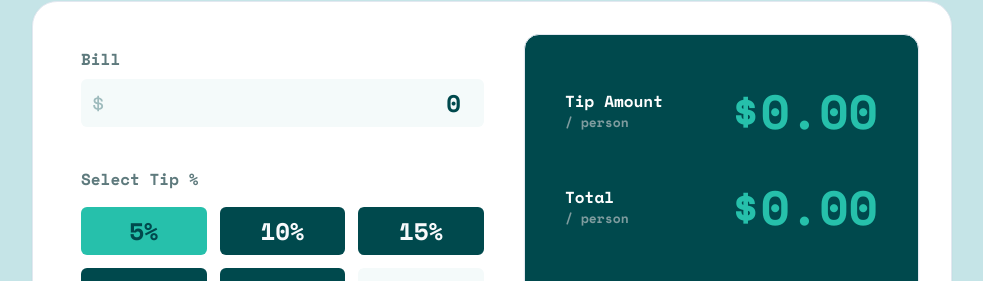
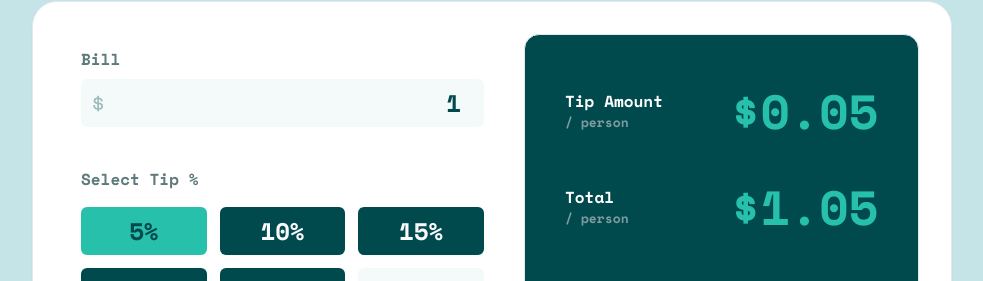
Before and after one commit to robcrock/tip-calculator, a Next.js app: page / in a window 1280 px wide. Shown: the part 217-498 px from the top of the page, without its empty margins (148-1131 px from the left). Built offline with nearby package versions, Linux system fonts and the light colour scheme.

Commit message:
Some form validation in place.

```diff
--- a/src/app/page.tsx
+++ b/src/app/page.tsx
@@ -26,9 +26,12 @@ import Person from "@/components/icons/person";
 import Logo from "@/components/icons/logo";
 
 const formSchema = z.object({
-  bill: z.string(),
-  "tip-percent": z.string(),
-  "number-of-people": z.string(),
+  bill: z.coerce.number().gte(0, { message: "Can't be negative" }),
+  "tip-percent": z.coerce.number().gte(0),
+  "number-of-people": z.coerce
+    .number()
+    .int()
+    .min(1, { message: "Can't be zero" }),
 });
 
 const formatter = new Intl.NumberFormat("en-US", {
@@ -38,17 +41,13 @@ const formatter = new Intl.NumberFormat("en-US", {
 });
 
 export default function Home() {
-  // const [bill, setBill] = useState(0);
-  // const [tipPercent, setTipPercent] = useState(0);
-  // const [numberOfPeople, setNumberOfPeople] = useState(0);
-
   // 1. Define your form.
   const form = useForm<z.infer<typeof formSchema>>({
     resolver: zodResolver(formSchema),
     defaultValues: {
-      bill: "0",
-      "tip-percent": "0.05",
-      "number-of-people": "1",
+      bill: 1,
+      "tip-percent": 0.05,
+      "number-of-people": 1,
     },
   });
 
@@ -60,16 +59,11 @@ export default function Home() {
 
   // 2. Define a submit handler.
   function onSubmit(values: z.infer<typeof formSchema>) {
-    console.log("fired");
-    console.log(values);
-    // Do something with the form values.
-    // ✅ This will be type-safe and validated.
-    // setBill(parseFloat(values.bill));
-    // setTipPercent(parseFloat(values["tip-percent"]));
-    // setNumberOfPeople(parseFloat(values["number-of-people"]));
+    console.log({ values });
     form.reset({});
-    // setIsSubmitSuccessful(true);
   }
+
+  console.log({ tipPercent });
 
   return (
     <main className="flex h-full min-h-screen flex-col items-center bg-light-grayish-cyan pb-8">
@@ -91,9 +85,12 @@ export default function Home() {
                   name="bill"
                   render={({ field }) => (
                     <FormItem className="space-y-2">
+                      <div className="flex justify-between">
                         <FormLabel className="text-[16px] font-bold text-dark-grayish-cyan">
                           Bill
                         </FormLabel>
+                        <FormMessage />
+                      </div>
                       <FormControl className="h-12 text-2xl font-bold">
                         <Input
                           className="pr-2"
@@ -105,7 +102,6 @@ export default function Home() {
                           {...field}
                         />
                       </FormControl>
-                      <FormMessage />
                     </FormItem>
                   )}
                 />
@@ -117,9 +113,12 @@ export default function Home() {
                   name="number-of-people"
                   render={({ field }) => (
                     <FormItem className="space-y-2">
+                      <div className="flex justify-between">
                         <FormLabel className="text-[16px] font-bold text-dark-grayish-cyan">
                           Number of People
                         </FormLabel>
+                        <FormMessage />
+                      </div>
                       <FormControl className="h-12 text-2xl font-bold">
                         <Input
                           className="pr-2"
@@ -129,7 +128,6 @@ export default function Home() {
                           {...field}
                         />
                       </FormControl>
-                      <FormMessage />
                     </FormItem>
                   )}
                 />
@@ -150,9 +148,10 @@ export default function Home() {
                           </div>
                         </div>
                         <div className="text-right text-5xl font-bold text-strong-cyan">
-                          {formatter.format(
-                            (parseFloat(bill) * parseFloat(tipPercent)) /
-                              parseFloat(numberOfPeople),
+                          {numberOfPeople <= 0
+                            ? formatter.format(0)
+                            : formatter.format(
+                                (bill * tipPercent) / numberOfPeople,
                               ) || formatter.format(0)}
                         </div>
                       </div>
@@ -165,10 +164,10 @@ export default function Home() {
                           </div>
                         </div>
                         <div className="text-right text-5xl font-bold text-strong-cyan">
-                          {formatter.format(
-                            (parseFloat(bill) * parseFloat(tipPercent) +
-                              parseFloat(bill)) /
-                              parseFloat(numberOfPeople),
+                          {numberOfPeople <= 0
+                            ? formatter.format(0)
+                            : formatter.format(
+                                (bill * tipPercent + bill) / numberOfPeople,
                               )}
                         </div>
                       </div>
--- a/src/components/button-group.tsx
+++ b/src/components/button-group.tsx
@@ -5,22 +5,21 @@ import { useFormContext } from "react-hook-form";
 import { cn } from "@/lib/utils";
 
 const buttonProps = [
-  { value: "0.05", label: "5%" },
-  { value: "0.1", label: "10%" },
-  { value: "0.15", label: "15%" },
-  { value: "0.25", label: "25%" },
-  { value: "0.5", label: "50%" },
+  { value: 0.05, label: "5%" },
+  { value: 0.1, label: "10%" },
+  { value: 0.15, label: "15%" },
+  { value: 0.25, label: "25%" },
+  { value: 0.5, label: "50%" },
 ];
 
 export const ButtonGroup = () => {
   const { register, setValue, getValues } = useFormContext(); // Using setValue from useFormContext
   const tipPercentRef = useRef<HTMLInputElement>(null);
   const [inputValue, setInputValue] = useState("");
-  console.log("getValues", getValues());
 
   // Handler for button clicks
   const handleButtonClick = (value: number) => {
-    console.log("clicked");
+    console.log("value", value);
     setValue("tip-percent", value, { shouldValidate: true }); // Update the form state with the button's value
     setInputValue(""); // Reset local input state so it doesn't show old values
   };
@@ -31,10 +30,9 @@ export const ButtonGroup = () => {
 
   // Handler for changes in the input
   const handleInputChange = (event: React.ChangeEvent<HTMLInputElement>) => {
-    const value = parseFloat(event.target.value);
-    if (!isNaN(value)) {
-      console.log("changed");
-      setValue("tip-percent", value, { shouldValidate: true }); // Only update with valid numbers
+    const value = event.target.value;
+    if (!isNaN(parseFloat(value))) {
+      setValue("tip-percent", parseFloat(value), { shouldValidate: true }); // Only update with valid numbers
     }
     setInputValue(event.target.value);
   };
@@ -47,7 +45,7 @@ export const ButtonGroup = () => {
           <Button
             className={cn(
               "h-12 bg-very-dark-cyan text-2xl font-bold",
-              `${value === getValues()["tip-percent"] ? "bg-strong-cyan text-very-dark-cyan hover:bg-strong-cyan hover:text-very-dark-cyan" : "hover:bg-light-grayish-cyan hover:text-very-dark-cyan"}`,
+              `${value === parseFloat(getValues()["tip-percent"]) ? "bg-strong-cyan text-very-dark-cyan hover:bg-strong-cyan hover:text-very-dark-cyan" : "hover:bg-light-grayish-cyan hover:text-very-dark-cyan"}`,
             )}
             {...register("tip-percent")} // Register input for react-hook-form
             key={label}
```
Lines whose indentation alone changed are shown as unchanged.
